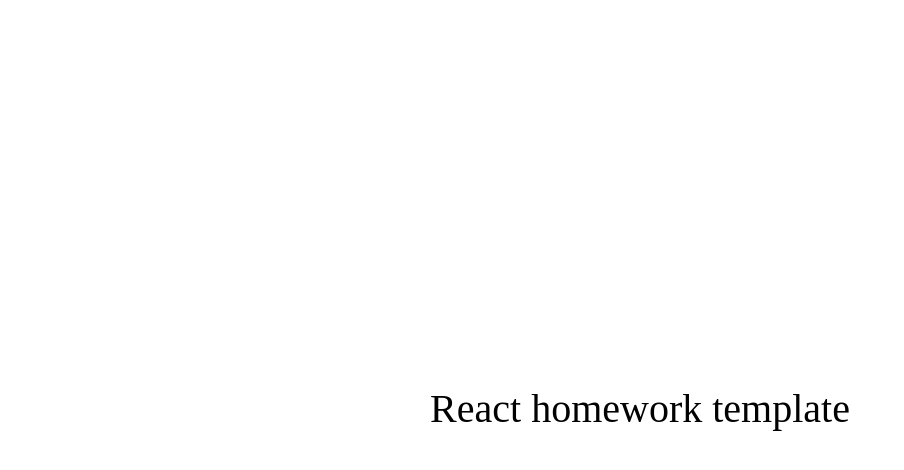
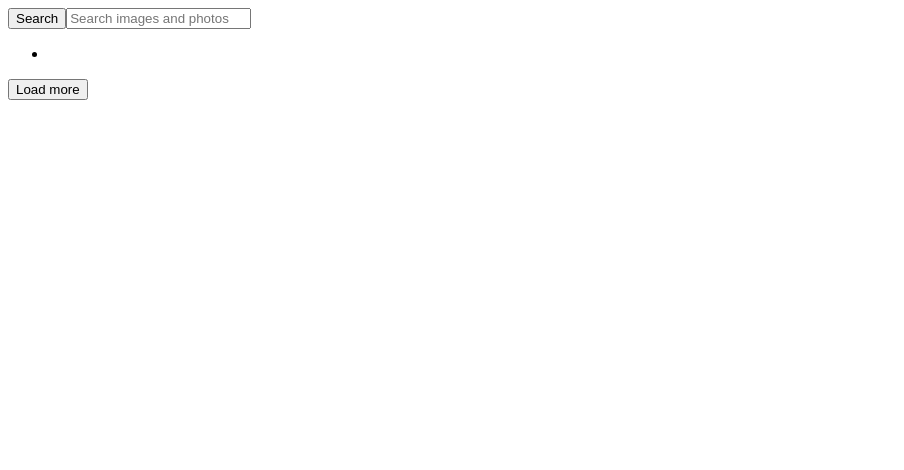
Before and after one commit to kuhai-anna/goit-react-hw-03-image-finder, a React (Create React App) app: page / in a window 1280 px wide. Shown: the top 470 px of the page, without its empty margins (0-904 px from the left). Built offline with nearby package versions, Linux system fonts and the light colour scheme.

Commit message:
Add components to the App class

```diff
--- a/src/components/App.jsx
+++ b/src/components/App.jsx
@@ -1,16 +1,18 @@
-export const App = () => {
-  return (
-    <div
-      style={{
-        height: '100vh',
-        display: 'flex',
-        justifyContent: 'center',
-        alignItems: 'center',
-        fontSize: 40,
-        color: '#010101'
-      }}
-    >
-      React homework template
-    </div>
-  );
-};
+import { Component } from 'react';
+import { Button } from './Button/Button';
+import { ImageGallery } from './ImageGallery/ImageGallery';
+import { Loader } from './Loader/Loader';
+import { Searchbar } from './Searchbar/Searchbar';
+
+export class App extends Component {
+  render() {
+    return (
+      <>
+        <Searchbar />
+        <ImageGallery />
+        <Button />
+        <Loader />
+      </>
+    );
+  }
+}
```
